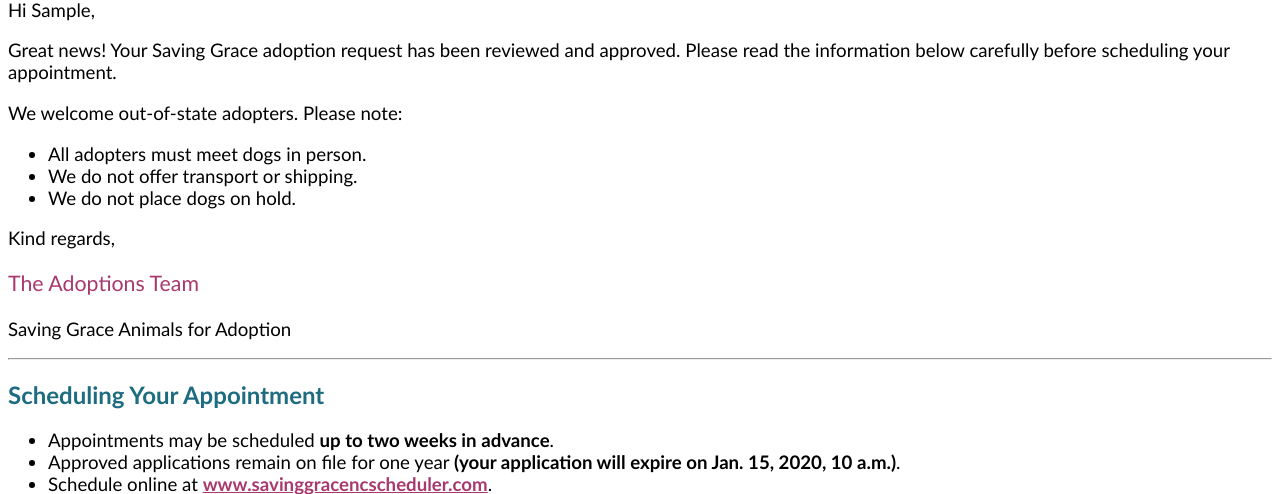
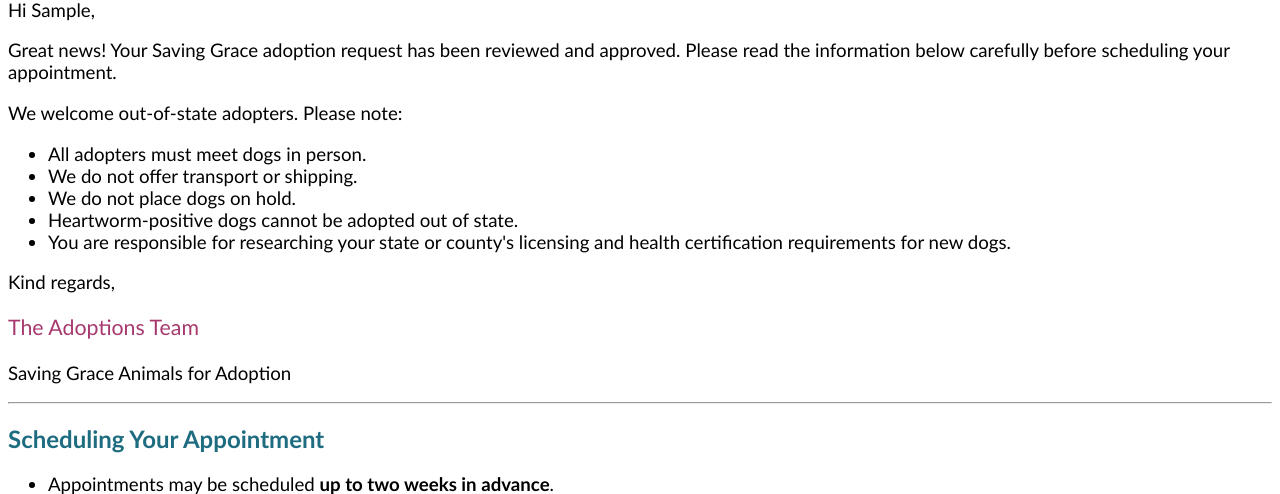
Before and after one commit to sleif9777/Sheltercenter-backend, a Django app: template email_templates/templates/email_templates/application_approved.html in a window 1280 px wide. Shown: the part 294-788 px from the top of the page. Run offline with Django 5.2, Linux system fonts and the light colour scheme; tables that the repository leaves empty hold one stand-in row (values such as "Sample post"); the template is opened without the code that fills it: values that come from a table or form of the project are taken from there, most other values are stand-ins (such as "Sample title", 1, 10 or a date in 2020).

Commit message:
simplify fixes for adopter email

```diff
--- a/email_templates/templates/email_templates/application_approved.html
+++ b/email_templates/templates/email_templates/application_approved.html
@@ -35,6 +35,8 @@
                 <li>All adopters must meet dogs in person.</li>
                 <li>We do not offer transport or shipping.</li>
                 <li>We do not place dogs on hold.</li>
+                <li>Heartworm-positive dogs cannot be adopted out of state.</li>
+                <li>You are responsible for researching your state or county's licensing and health certification requirements for new dogs.</li>
             </ul>
         {% else %}
             <p>
```
